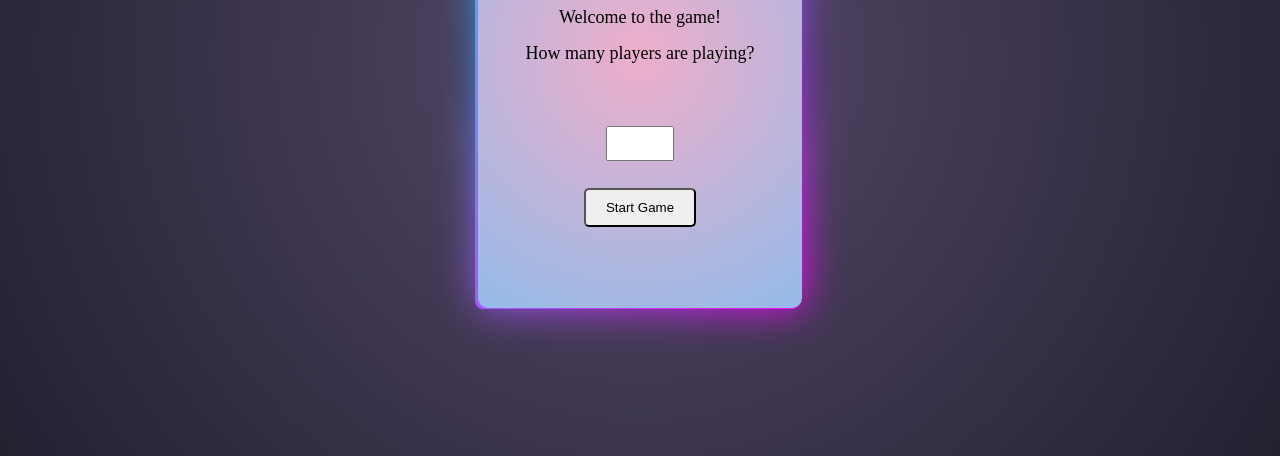
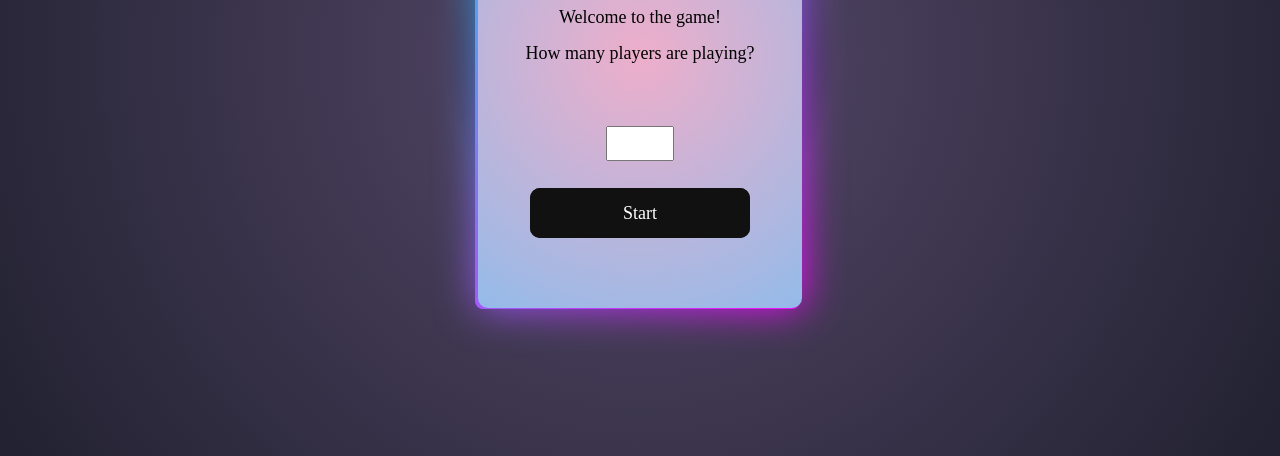
Before and after one commit to arnav12344/HackAndRollRepo, a plain HTML site: page HackandRoll/index.html in a window 1280 px wide. Shown: the part 344-800 px from the top of the page. Drawn offline with Linux system fonts and the light colour scheme; a web font is replaced by a local one.

Commit message:
changed start button

```diff
--- a/HackandRoll/index.html
+++ b/HackandRoll/index.html
@@ -17,7 +17,7 @@
         <p>Welcome to the game!</p>
         <label for="players">How many players are playing?</label>
         <input type="number" id="players" min="1" max="10">
-        <button onclick="startGame()">Start Game</button>
+        <button onclick="startGame()" class="glow-on-hover">Start</button>
     </div>
 
     <script src="script.js"></script>
--- a/HackandRoll/styles.css
+++ b/HackandRoll/styles.css
@@ -80,8 +80,69 @@ button {
     cursor: pointer;
     display: block;
     margin-top: 10px;
+    font-family: 'Joti One', serif;
+    font-size: large;
 }
 
+.glow-on-hover {
+    width: 220px;
+    height: 50px;
+    border: none;
+    outline: none;
+    color: #fff;
+    background: #111;
+    cursor: pointer;
+    position: relative;
+    z-index: 0;
+    border-radius: 10px;
+}
+
+.glow-on-hover:before {
+    content: '';
+    background: linear-gradient(45deg, #ff0000, #ff7300, #fffb00, #48ff00, #00ffd5, #002bff, #7a00ff, #ff00c8, #ff0000);
+    position: absolute;
+    top: -2px;
+    left:-2px;
+    background-size: 400%;
+    z-index: -1;
+    filter: blur(5px);
+    width: calc(100% + 4px);
+    height: calc(100% + 4px);
+    animation: glowing 20s linear infinite;
+    opacity: 0;
+    transition: opacity .3s ease-in-out;
+    border-radius: 10px;
+}
+
+.glow-on-hover:active {
+    color: #000
+}
+
+.glow-on-hover:active:after {
+    background: transparent;
+}
+
+.glow-on-hover:hover:before {
+    opacity: 1;
+}
+
+.glow-on-hover:after {
+    z-index: -1;
+    content: '';
+    position: absolute;
+    width: 100%;
+    height: 100%;
+    background: #111;
+    left: 0;
+    top: 0;
+    border-radius: 10px;
+}
+
+@keyframes glowing {
+    0% { background-position: 0 0; }
+    50% { background-position: 400% 0; }
+    100% { background-position: 0 0; }
+}
 input {
     padding: 8px;
     margin: 5px 0;
```
